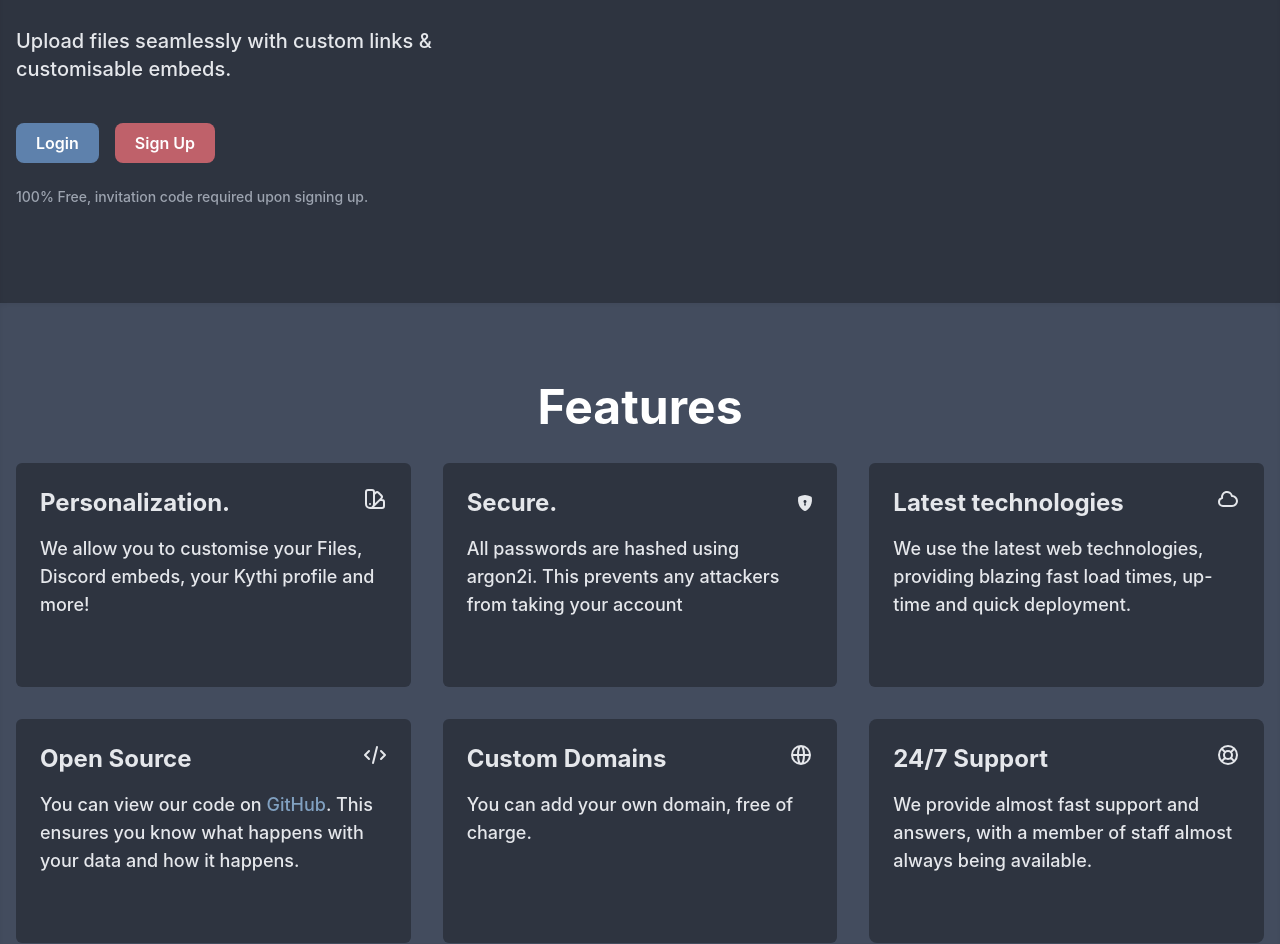
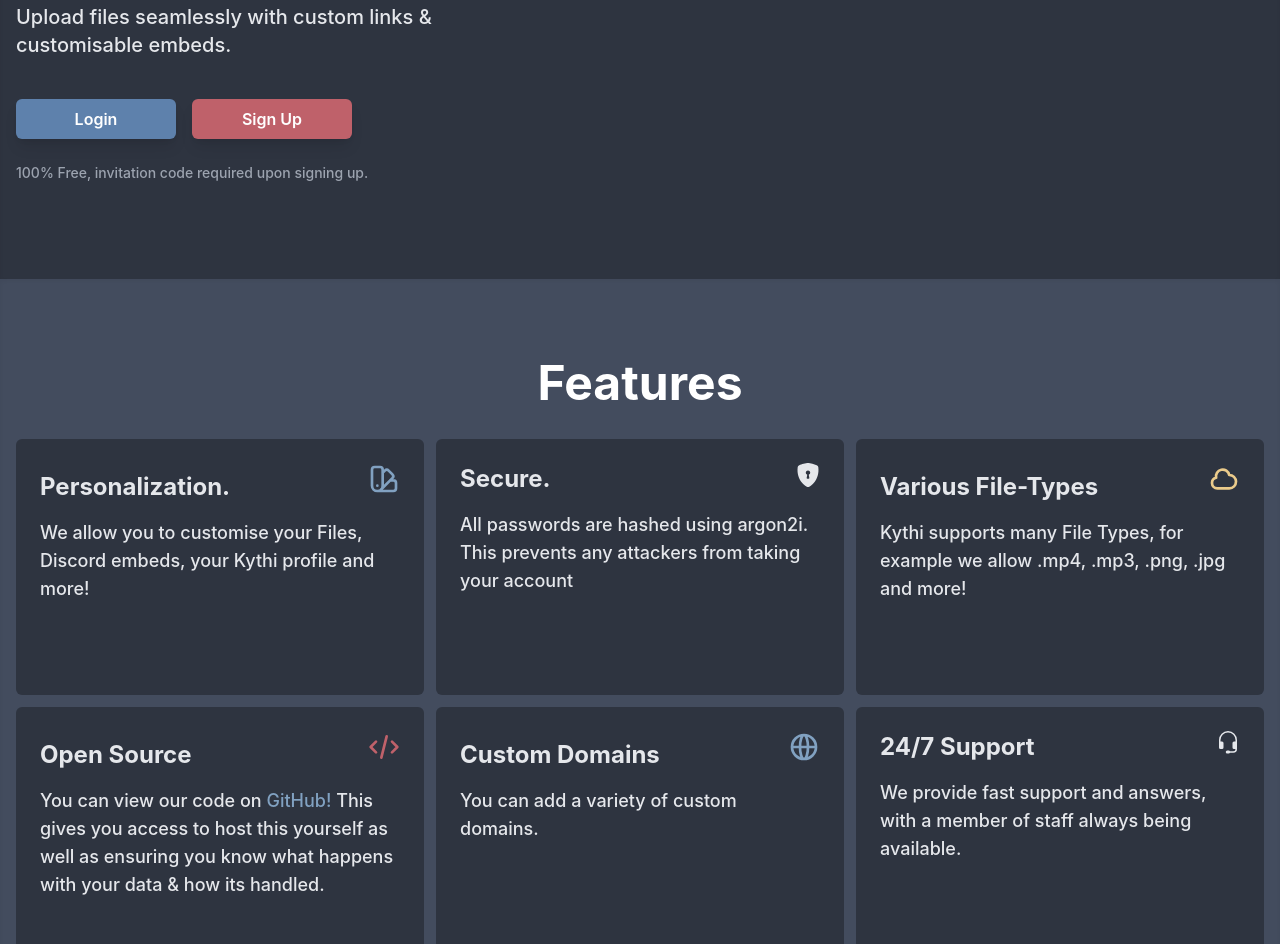
Before and after one commit to barius13/Frontend, a Next.js app: page / in a window 1280 px wide. Shown: the part 149-1093 px from the top of the page. Built offline with nearby package versions, Linux system fonts and the light colour scheme.

Commit message:
refactor: reworded feature boxes & reworded

```diff
--- a/pages/_app.tsx
+++ b/pages/_app.tsx
@@ -19,9 +19,7 @@ function Bios({Component, pageProps}: AppProps) {
           description: 'Kythi File host is a new service currently being made.',
         }}
       />
-      <body className='bg-polar-200'>
         <Component {...pageProps} />
-      </body>
     </>
   );
 }
--- a/pages/index.tsx
+++ b/pages/index.tsx
@@ -1,4 +1,4 @@
-import {BsShieldLockFill} from 'react-icons/bs';
+import {BsShieldLockFill, BsHeadset} from 'react-icons/bs';
 
 export default function Index() {
   return (
@@ -7,11 +7,13 @@ export default function Index() {
       <div className='py-12 md:py-24 bg-polar-100 shadow-inner'>
         <div className='grid max-w-screen-xl px-6 mx-auto lg:px-8 xl:px-4 md:grid-cols-4 xl:grid-cols-5 gap-x-12 lg:gap-x-20'>
           <div className='self-center order-2 col-span-2 mt-12 md:order-1 md:mt-0'>
-            <h1 className=' text-3xl font-bold text-white md:text-4xl lg:text-5xl md:mb-4 lg:mb-8'>Kythi.</h1>
+            <h1 className=' text-3xl font-bold text-white md:text-4xl lg:text-5xl md:mb-4 lg:mb-2'>Kythi.</h1>
             <p className='text-lg text-gray-200 xl:text-xl lg:mb-8 xl:mb-10'>Upload files seamlessly with custom links & customisable embeds.</p>
-            <div className='flex mb-6 space-x-4'>
-              <button className='inline-block px-5 py-2 font-semibold text-white rounded-lg focus:outline-none bg-frost-400 hover:bg-frost-300'>Login</button>
-              <button className='px-5 py-2 font-semibold text-white rounded-lg focus:outline-none bg-aurora-red-200 hover:bg-aurora-red-100 inline-flex items-center'>
+            <div className='flex mb-6 space-x-4 mt-5'>
+              <button className='inline-block w-40 px-5 py-2 font-semibold text-white rounded-md bg-frost-400 hover:bg-frost-300 shadow-lg' >
+                Login
+              </button>
+              <button className='inline-blockpx-5 py-2 w-40 font-semibold text-white rounded-md bg-aurora-red-200 hover:bg-aurora-red-100 shadow-lg'>
                 Sign Up
               </button>
             </div>
@@ -25,59 +27,57 @@ export default function Index() {
             <h2 className='mb-2 text-3xl font-bold text-white md:text-4xl lg:text-5xl md:mb-4'>Features</h2>
           </div>
 
-          <div className='grid items-stretch md:grid-cols-3 content-center place-items-center gap-8'>
-            <div className='p-6 bg-polar-100 hover:bg-polar-400 lg:duration-700 ease-in-out w-full border-none rounded-md md:p-8 lg:py-12 md:shadow-lg md:hover:shadow-lg md:transition-all md:duration-500 h-56'>
+          <div className='grid items-stretch md:grid-cols-3 gap-3'>
+            <div className='p-6 bg-polar-100 hover:bg-polar-400 lg:duration-700 ease-in-out w-full border-none rounded-md md:p-8 lg:py-10 md:shadow-lg md:hover:shadow-lg md:transition-all md:duration-500 lg:h-64'>
               <div className='flex items-baseline justify-between mb-4'>
                 <h4 className='text-xl font-bold lg:text-2xl'>Personalization.</h4>
-                <svg xmlns='http://www.w3.org/2000/svg' className='h-6 w-6' fill='none' viewBox='0 0 24 24' stroke='currentColor'>
+                <svg xmlns='http://www.w3.org/2000/svg' className='h-8 w-8' fill='none' viewBox='0 0 24 24' stroke='#81A1C1'>
                   <path strokeLinecap='round' strokeLinejoin='round' strokeWidth={2} d='M7 21a4 4 0 01-4-4V5a2 2 0 012-2h4a2 2 0 012 2v12a4 4 0 01-4 4zm0 0h12a2 2 0 002-2v-4a2 2 0 00-2-2h-2.343M11 7.343l1.657-1.657a2 2 0 012.828 0l2.829 2.829a2 2 0 010 2.828l-8.486 8.485M7 17h.01' />
                 </svg>
               </div>
               <p className='mb-6 text-lg text-gray-200'>We allow you to customise your Files, Discord embeds, your Kythi profile and more!</p>
             </div>
-            <div className='p-6 bg-polar-100 border-none w-full hover:bg-polar-400 lg:duration-700 ease-in-out rounded-md md:p-8 lg:py-12 md:shadow-lg md:hover:shadow-lg md:transition-all md:duration-500 h-56'>
+            <div className='p-6 bg-polar-100 border-none w-full hover:bg-polar-400 lg:duration-700 ease-in-out rounded-md md:p-8 lg:py-10 md:shadow-lg md:hover:shadow-lg md:transition-all md:duration-500 lg:h-64'>
               <div className='flex items-baseline justify-between mb-4'>
                 <h4 className='text-xl font-bold lg:text-2xl'>Secure.</h4>
-                <BsShieldLockFill/>
+                <BsShieldLockFill className="w-6 h-6"/>
               </div>
               <p className='mb-6 text-lg text-gray-200'>All passwords are hashed using argon2i. This prevents any attackers from taking your account</p>
             </div>
-            <div className='p-6 bg-polar-100 hover:bg-polar-400 border-none rounded-md w-full md:p-8 lg:py-12 md:shadow-lg md:hover:shadow-lg md:transition-all md:duration-500 h-56'>
+            <div className='p-6 bg-polar-100 hover:bg-polar-400 border-none rounded-md w-full md:p-8 lg:py-10 md:shadow-lg md:hover:shadow-lg md:transition-all md:duration-500 lg:h-64'>
               <div className='flex items-baseline justify-between mb-4'>
-                <h4 className='text-xl font-bold lg:text-2xl'>Latest technologies</h4>
-                <svg xmlns='http://www.w3.org/2000/svg' className='h-6 w-6' fill='none' viewBox='0 0 24 24' stroke='currentColor'>
+                <h4 className='text-xl font-bold lg:text-2xl'>Various File-Types</h4>
+                <svg xmlns='http://www.w3.org/2000/svg' className='h-8 w-8' fill='none' viewBox='0 0 24 24' stroke='#EBCB8B'>
                   <path strokeLinecap='round' strokeLinejoin='round' strokeWidth={2} d='M3 15a4 4 0 004 4h9a5 5 0 10-.1-9.999 5.002 5.002 0 10-9.78 2.096A4.001 4.001 0 003 15z' />
                 </svg>
               </div>
-              <p className='mb-6 text-lg text-gray-200'>We use the latest web technologies, providing blazing fast load times, up-time and quick deployment.</p>
+              <p className='mb-6 text-lg text-gray-200'>Kythi supports many File Types, for example we allow .mp4, .mp3, .png, .jpg and more!</p>
             </div>
-            <div className='p-6 bg-polar-100 hover:bg-polar-400 lg:duration-700 border-none w-full rounded-md md:p-8 lg:py-12 md:shadow-lg md:hover:shadow-lg md:transition-all md:duration-500 h-56'>
+            <div className='p-6 bg-polar-100 hover:bg-polar-400 lg:duration-700 border-none w-full rounded-md md:p-8 lg:py-5 md:shadow-lg md:hover:shadow-lg md:transition-all md:duration-500 lg:h-64'>
               <div className='flex items-baseline justify-between mb-4'>
                 <h4 className='text-xl font-bold lg:text-2xl'>Open Source</h4>
-                <svg xmlns='http://www.w3.org/2000/svg' className='h-6 w-6' fill='none' viewBox='0 0 24 24' stroke='currentColor'>
+                <svg xmlns='http://www.w3.org/2000/svg' className='h-8 w-8' fill='none' viewBox='0 0 24 24' stroke='#BF616A'>
                   <path strokeLinecap='round' strokeLinejoin='round' strokeWidth={2} d='M10 20l4-16m4 4l4 4-4 4M6 16l-4-4 4-4' />
                 </svg>
               </div>
-              <p className='mb-6 text-lg text-gray-200'>You can view our code on <a className='text-frost-300' href='https://github.com/KythiX'>GitHub</a>. This ensures you know what happens with your data and how it happens.</p>
+              <p className='mb-6 text-lg text-gray-200'>You can view our code on <a className='text-frost-300' href='https://github.com/KythiX'>GitHub!</a> This gives you access to host this yourself as well as ensuring you know what happens with your data & how its handled.</p>
             </div>
-            <div className='p-6 bg-polar-100 hover:bg-polar-400 lg:duration-700 border-none rounded-md w-full md:p-8 lg:py-12 md:shadow-lg md:hover:shadow-lg md:transition-all md:duration-500 h-56'>
+            <div className='p-6 bg-polar-100 hover:bg-polar-400 lg:duration-700 border-none rounded-md w-full md:p-8 lg:py-10 md:shadow-lg md:hover:shadow-lg md:transition-all md:duration-500 lg:h-64'>
               <div className='flex items-baseline justify-between mb-4'>
                 <h4 className='text-xl font-bold lg:text-2xl'>Custom Domains</h4>
-                <svg xmlns='http://www.w3.org/2000/svg' className='h-6 w-6' fill='none' viewBox='0 0 24 24' stroke='currentColor'>
+                <svg xmlns='http://www.w3.org/2000/svg' className='h-8 w-8' fill='none' viewBox='0 0 24 24' stroke='#81A1C1'>
                   <path strokeLinecap='round' strokeLinejoin='round' strokeWidth={2} d='M21 12a9 9 0 01-9 9m9-9a9 9 0 00-9-9m9 9H3m9 9a9 9 0 01-9-9m9 9c1.657 0 3-4.03 3-9s-1.343-9-3-9m0 18c-1.657 0-3-4.03-3-9s1.343-9 3-9m-9 9a9 9 0 019-9' />
                 </svg>
               </div>
-              <p className='mb-6 text-lg text-gray-200'>You can add your own domain, free of charge.</p>
+              <p className='mb-6 text-lg text-gray-200'>You can add a variety of custom domains.</p>
             </div>
 
-            <div className='p-6 bg-polar-100 hover:bg-polar-400 lg:duration-700 border-none rounded-lg md:p-8 w-full lg:py-12 md:shadow-lg md:hover:shadow-lg md:transition-all md:duration-500 h-56'>
+            <div className='p-6 bg-polar-100 hover:bg-polar-400 lg:duration-700 border-none rounded-md md:p-8 w-full lg:py-10 md:shadow-lg md:hover:shadow-lg md:transition-all md:duration-500 lg:h-64'>
               <div className='flex items-baseline justify-between mb-4'>
                 <h4 className='text-xl font-bold lg:text-2xl'>24/7 Support</h4>
-                <svg xmlns='http://www.w3.org/2000/svg' className='h-6 w-6' fill='none' viewBox='0 0 24 24' stroke='currentColor'>
-                  <path strokeLinecap='round' strokeLinejoin='round' strokeWidth={2} d='M18.364 5.636l-3.536 3.536m0 5.656l3.536 3.536M9.172 9.172L5.636 5.636m3.536 9.192l-3.536 3.536M21 12a9 9 0 11-18 0 9 9 0 0118 0zm-5 0a4 4 0 11-8 0 4 4 0 018 0z' />
-                </svg>
+                  <BsHeadset className="text-2xl"/>
               </div>
-              <p className='mb-6 text-lg text-gray-200'>We provide almost fast support and answers, with a member of staff almost always being available.</p>
+              <p className='mb-6 text-lg text-gray-200'>We provide fast support and answers, with a member of staff always being available.</p>
             </div>
           </div>
         </div>
@@ -120,7 +120,7 @@ export default function Index() {
             <nav className='mt-4'>
               <ul className='space-y-2'>
                 <li>
-                  <a href='https://kythi.com' className='text-base hover:text-gray-300'>Kythi Bio's</a>
+                  <a href='https://kythi.com' className='text-base hover:text-gray-300'>Kythi Portfolio's</a>
                 </li>
                 <li>
                   <a href='https://github.com/KythiX' className='text-base hover:text-gray-300'>Our GitHub</a>
```
